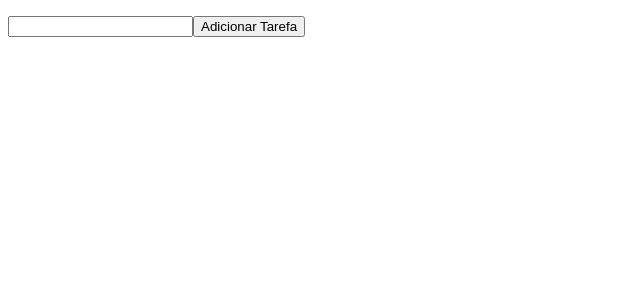
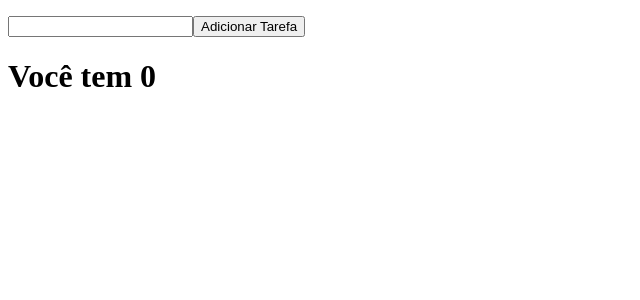
Before and after one commit to GabrielMerigo/curso-de-react-js, a React (Create React App) app in the folder meusite/: page / in a window 1280 px wide. Shown: the top 300 px of the page, without its empty margins (0-640 px from the left). Built offline with nearby package versions, Linux system fonts and the light colour scheme.

Commit message:
Update App.jsx

```diff
--- a/meusite/src/App.jsx
+++ b/meusite/src/App.jsx
@@ -1,4 +1,4 @@
-import { React, useEffect, useState } from 'react'
+import { React, useEffect, useState, useMemo, useCallback } from 'react'
 
 function App() {
   const [tarefas, setTarefas] = useState([]);
@@ -20,12 +20,15 @@ function App() {
     setInput('')
   }
 
+  const totalTarefas = useMemo(() => `${tarefas.length}`, [tarefas])
+
   return (
-    <div>
+    <>
       <ul>{tarefas.map((tarefa) => <li key={tarefa}>{tarefa}</li>)}</ul>
       <input type="text" value={input} onChange={e => setInput(e.target.value)}/>
       <button type="button" onClick={adicionarTarefa}>Adicionar Tarefa</button>
-    </div>
+      <h1>Você tem {totalTarefas}</h1>
+    </>
   )
 }
 
```
